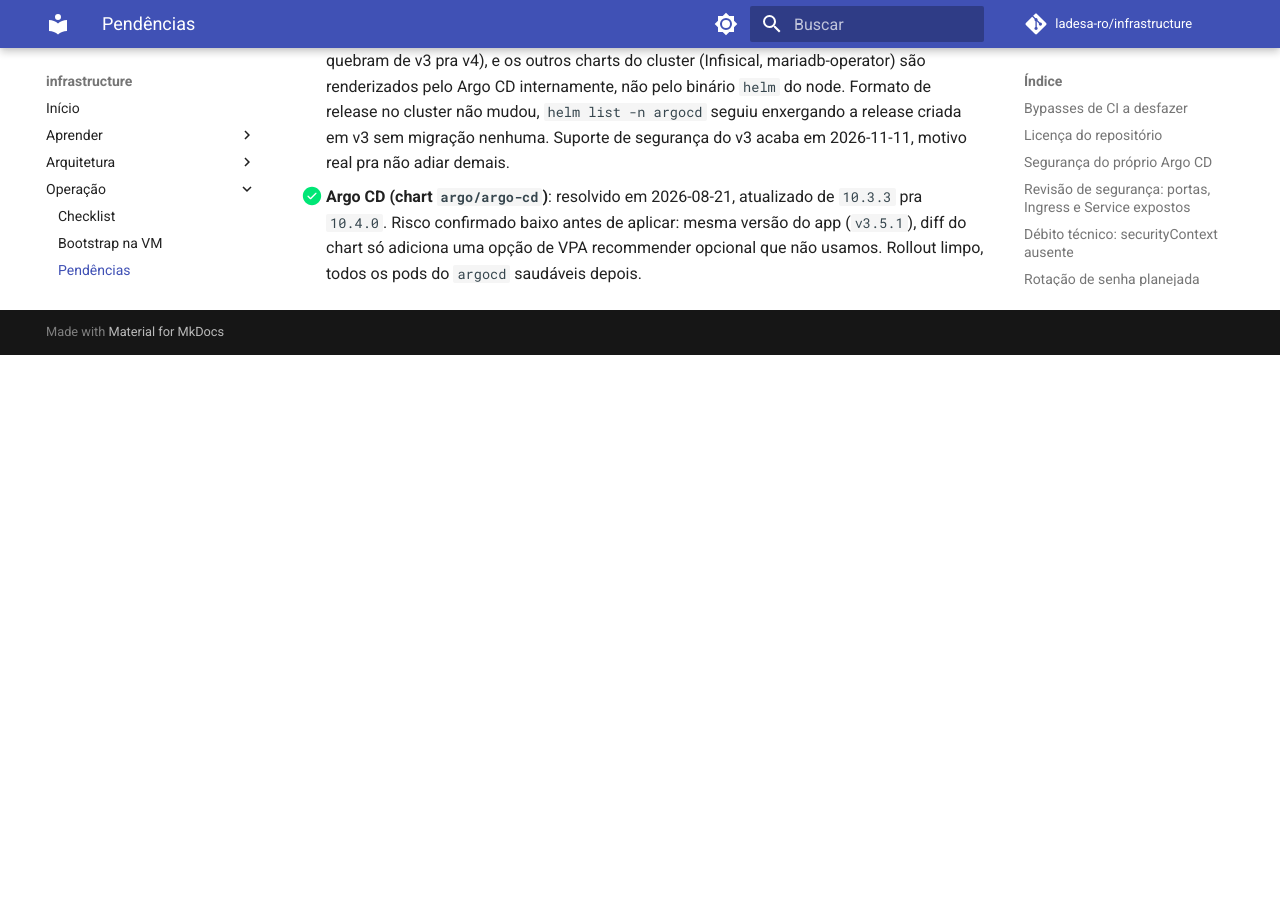
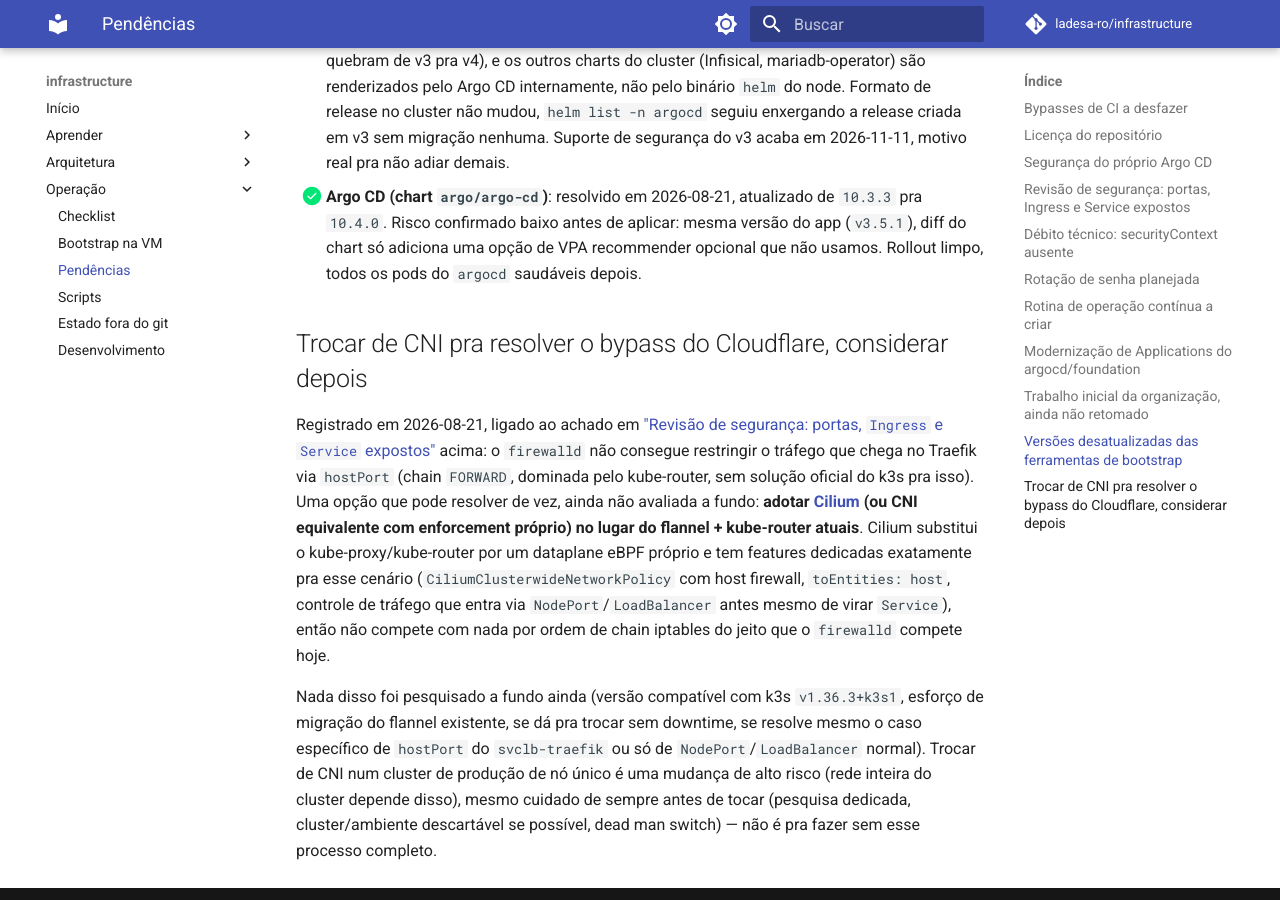
Before and after one commit to ladesa-ro/infrastructure, an MkDocs documentation site: the page built from docs/operacao/pendencias.md, in a window 1280 px wide and 900 px high, scrolled down 10065 px. Built offline with MkDocs 1.6.1 and Material for MkDocs 9.7.7, drawn with Linux system fonts in a browser that asks for light colours; comment, search, counter and statistics services are not loaded; before the commit the page ends 10420 px from its top, so only the background shows below that.

Commit message:
docs(pendencias): note cilium as possible fix for firewalld/k8s gap

```diff
--- a/docs/operacao/pendencias.md
+++ b/docs/operacao/pendencias.md
@@ -95,3 +95,9 @@ Levantado em 2026-08-21, contra o que está fixado em `ansible/inventory/host_va
 - [x] **k3s**: resolvido em 2026-08-21, atualizado de `v1.33.3+k3s1` pra `v1.36.3+k3s1` (salto direto, changelog das três linhas 1.34/1.35/1.36 conferido, nenhuma mudança de ruptura afeta este cluster: o único aviso real, renomeação do provider `kubernetesIngressNginx`→`kubernetesIngressNGINX` no Traefik, só importa pra quem customiza esse `HelmChartConfig`, que não é o nosso caso, só usamos `ingressClassName: traefik`). Backup do datastore sqlite feito antes (`systemctl stop k3s`, `cp -a /var/lib/rancher/k3s/server/db`, `systemctl start k3s`, ~529MB, em `/root/k3s-upgrade-backup/`) por não existir `sqlite3` CLI no node pra um backup online. Achado colateral, não é bug do k3s: o reinstall regenerou `/etc/rancher/k3s/k3s.yaml` do zero, o que apagou um `namespace: argocd` que estava setado no contexto do `kubectl` (usado pelo `argocd ... --core`), causando `configmap "argocd-cm" not found` até `kubectl config set-context --current --namespace=argocd` ser refeito.
 - [x] **Helm**: resolvido em 2026-08-21, atualizado de `v3.18.6` pra `v4.2.4`. Reavaliado o risco depois de checar o uso real: só roda um `helm upgrade --install argocd ... --version ... --values -`, sem `--atomic`/`--force`/post-renderer/plugin (as únicas coisas que quebram de v3 pra v4), e os outros charts do cluster (Infisical, mariadb-operator) são renderizados pelo Argo CD internamente, não pelo binário `helm` do node. Formato de release no cluster não mudou, `helm list -n argocd` seguiu enxergando a release criada em v3 sem migração nenhuma. Suporte de segurança do v3 acaba em 2026-11-11, motivo real pra não adiar demais.
 - [x] **Argo CD (chart `argo/argo-cd`)**: resolvido em 2026-08-21, atualizado de `10.3.3` pra `10.4.0`. Risco confirmado baixo antes de aplicar: mesma versão do app (`v3.5.1`), diff do chart só adiciona uma opção de VPA recommender opcional que não usamos. Rollout limpo, todos os pods do `argocd` saudáveis depois.
+
+## Trocar de CNI pra resolver o bypass do Cloudflare, considerar depois
+
+Registrado em 2026-08-21, ligado ao achado em ["Revisão de segurança: portas, `Ingress` e `Service` expostos"](#revisao-de-seguranca-portas-ingress-e-service-expostos) acima: o `firewalld` não consegue restringir o tráfego que chega no Traefik via `hostPort` (chain `FORWARD`, dominada pelo kube-router, sem solução oficial do k3s pra isso). Uma opção que pode resolver de vez, ainda não avaliada a fundo: **adotar [Cilium](https://cilium.io/) (ou CNI equivalente com enforcement próprio) no lugar do flannel + kube-router atuais**. Cilium substitui o kube-proxy/kube-router por um dataplane eBPF próprio e tem features dedicadas exatamente pra esse cenário (`CiliumClusterwideNetworkPolicy` com host firewall, `toEntities: host`, controle de tráfego que entra via `NodePort`/`LoadBalancer` antes mesmo de virar `Service`), então não compete com nada por ordem de chain iptables do jeito que o `firewalld` compete hoje.
+
+Nada disso foi pesquisado a fundo ainda (versão compatível com k3s `v1.36.3+k3s1`, esforço de migração do flannel existente, se dá pra trocar sem downtime, se resolve mesmo o caso específico de `hostPort` do `svclb-traefik` ou só de `NodePort`/`LoadBalancer` normal). Trocar de CNI num cluster de produção de nó único é uma mudança de alto risco (rede inteira do cluster depende disso), mesmo cuidado de sempre antes de tocar (pesquisa dedicada, cluster/ambiente descartável se possível, dead man switch) — não é pra fazer sem esse processo completo.
```
